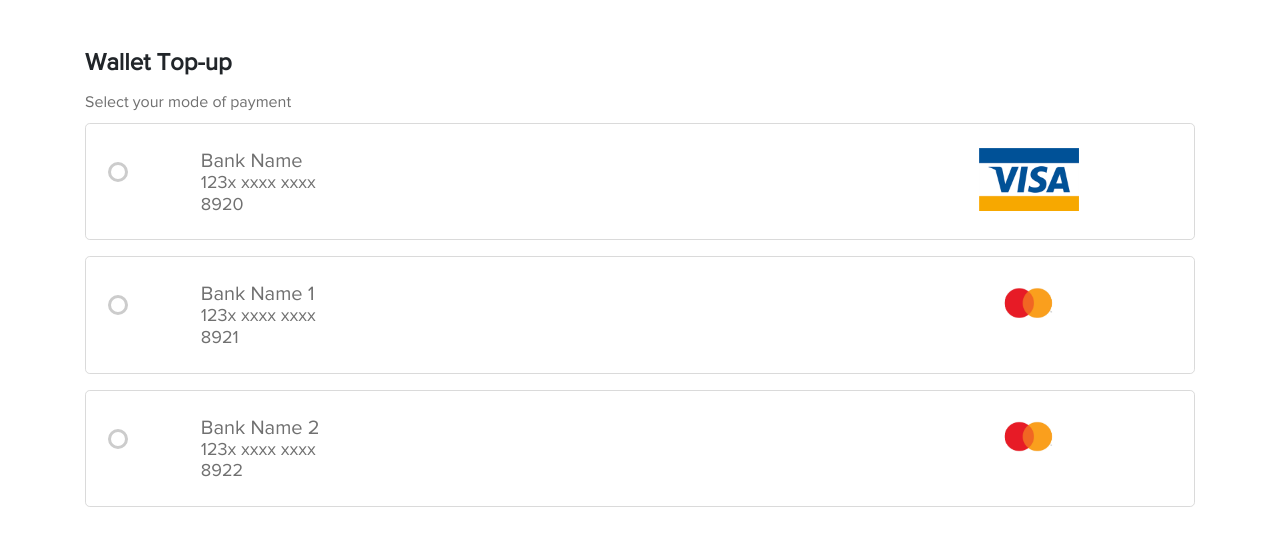
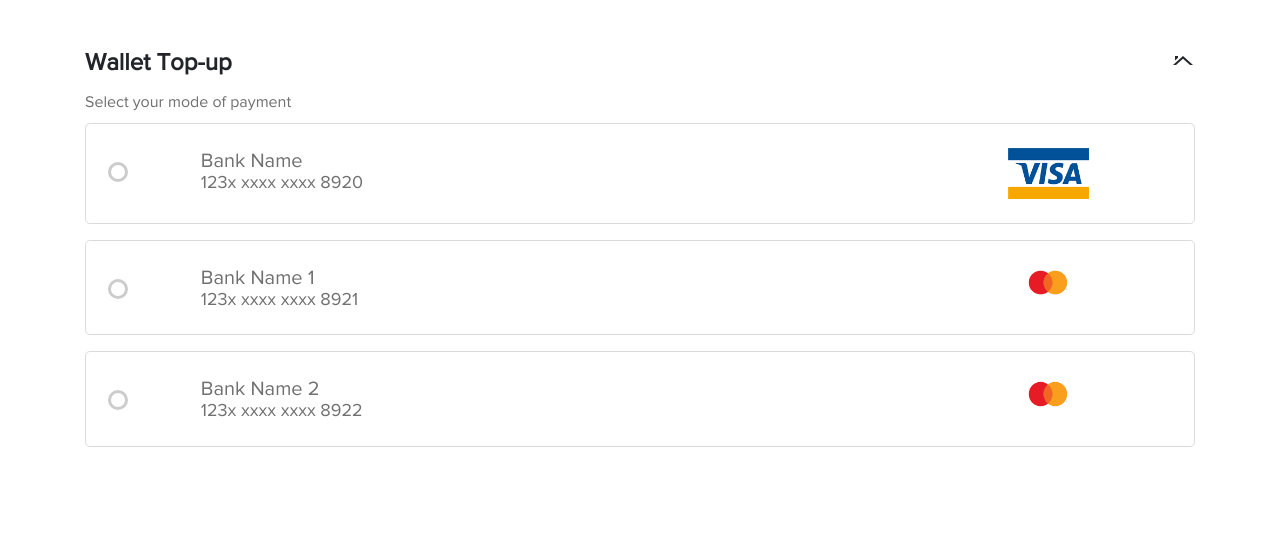
Before and after one commit to naveen003/bootcamp, a React (Create React App) app in the folder react/complete/: page /payment/1 in a window 1280 px wide. Shown: the top 546 px of the page. Built offline with nearby package versions, Linux system fonts and the light colour scheme.

Commit message:
Added Close Icon in AddPayee, PaymentOption,Topuo Pages and Included Navigation

```diff
--- a/react/complete/src/App.css
+++ b/react/complete/src/App.css
@@ -233,9 +233,13 @@ color: red
   display: block;
 }
 .cardDetails li .cardType img{
-  width: 30%;
+  width: 50%;
   max-width: 100%;
   float: right;
+}
+.imgPadding{
+  padding-right: 5px;
+  padding-left: 15px;
 }
 
 
--- a/react/complete/src/pages/Addpayee/Addpayee.js
+++ b/react/complete/src/pages/Addpayee/Addpayee.js
@@ -35,6 +35,12 @@ class Addpayee extends React.Component{
       searchText:'',
       filteredList:friendsList
     }
+    this.goBack = this.goBack.bind(this);
+  }
+  goBack(){
+    if (this.props.history !== undefined) {
+      this.props.history.goBack()
+    }
   }
 
   buttonClick(event) {
@@ -70,7 +76,15 @@ class Addpayee extends React.Component{
     return(
       <div className="container">
         <div className="walletTopUpOut">
-        <Header value="Add Payee" inputtype="h2" />
+
+        <div className="row">
+            <div className="col-10">
+            <Header value="Add Payee" inputtype="h2" />
+            </div>
+            <div className="col-2 text-right" onClick={this.goBack}>
+              <i className="mdi mdi-close CloseIcon"></i>
+            </div>
+          </div>
             <div className="row">
                 <div className="col-md-12">
                     <div className="pr">
--- a/react/complete/src/pages/Paymentoption/Paymentoption.js
+++ b/react/complete/src/pages/Paymentoption/Paymentoption.js
@@ -62,10 +62,18 @@ class Paymentoption extends React.Component{
     this.radioSelected = this.radioSelected.bind(this);
     this.cvvChange = this.cvvChange.bind(this);
     this.addMoneytoWallet = this.addMoneytoWallet.bind(this);
+    this.goBack = this.goBack.bind(this);
+  }
+  goBack(){
+    if (this.props.history !== undefined) {
+      this.props.history.goBack()
+    }
   }
   addMoneytoWallet(index){
     if(this.state.CardDetails[index].cvv !== null && !isNaN(parseInt(this.state.CardDetails[index].cvv))){
-      alert("Money Added to Wallet...");
+      if (this.props.history !== undefined) {
+        this.props.history.push("/home")
+      }
     }else{
       let {CardDetails} = this.state;
     CardDetails.map((inneritem,innerindex)=>{
@@ -101,7 +109,16 @@ class Paymentoption extends React.Component{
     return(
       <div className="container">
         <div className="walletTopUpOut">
+
+
+        <div className="row">
+            <div className="col-10">
             <h2>Wallet Top-up<small>Select your mode of payment</small></h2>
+            </div>
+            <div className="col-2 text-right" onClick={this.goBack}>
+              <i className="mdi mdi-close CloseIcon"></i>
+            </div>
+          </div>
             <ul className="cardDetails">
             {
               this.state.CardDetails.map((item,index)=>(
@@ -113,7 +130,7 @@ class Paymentoption extends React.Component{
                                 <span className="radio-button-circle"></span>
                             </label>
                         </div>
-                        <div className="col-6">
+                        <div className="col-8">
                             <div className="row">
                               <div className="col-md-4">
                               <h4>{item.bankname}<small style={{"display":(item.iscard ? "" : "none")}}>{item.cardnumber}</small></h4>
@@ -146,7 +163,7 @@ class Paymentoption extends React.Component{
 
 
                         </div>
-                        <div className="col-4" style={{"display":(item.iscard   ? "" : "none")}}>
+                        <div className="col-2 imgPadding" style={{"display":(item.iscard   ? "" : "none")}}>
                             <i className="cardType"><img src={item.cardtype === "master" ? MasterCard : VisaCard}/></i>
                         </div>
 
--- a/react/complete/src/pages/Topup/Topup.js
+++ b/react/complete/src/pages/Topup/Topup.js
@@ -30,8 +30,13 @@ class Topup extends React.Component{
     this.addMoney = this.addMoney.bind(this);
     this.textChanged = this.textChanged.bind(this);
     this.submitted = false;
+    this.goBack = this.goBack.bind(this);
   }
-
+  goBack(){
+    if (this.props.history !== undefined) {
+      this.props.history.goBack()
+    }
+  }
   textChanged(event) {
     if (event !== null && event.target !== null && event.target !== undefined) {
       this.setState({
@@ -45,10 +50,9 @@ class Topup extends React.Component{
       this.submitted = true;
       const isFormValid = this.validator.validate(this.state);
       this.setState({ validation: isFormValid });
-      console.log("isFormValid:",isFormValid);
-    if (this.props.history !== undefined && isFormValid.isValid) {
-      this.props.history.push("/payment/" +this.state.amount)
-    }
+      if (this.props.history !== undefined && isFormValid.isValid) {
+        this.props.history.push("/payment/" +this.state.amount)
+      }
   }
   render(){
     const validation = this.submitted
@@ -61,7 +65,7 @@ class Topup extends React.Component{
             <div className="col-10">
               <Header value="Wallet Top-up" inputtype="h2" />
             </div>
-            <div className="col-2 text-right">
+            <div className="col-2 text-right" onClick={this.goBack}>
               <i className="mdi mdi-close CloseIcon"></i>
             </div>
           </div>
```
